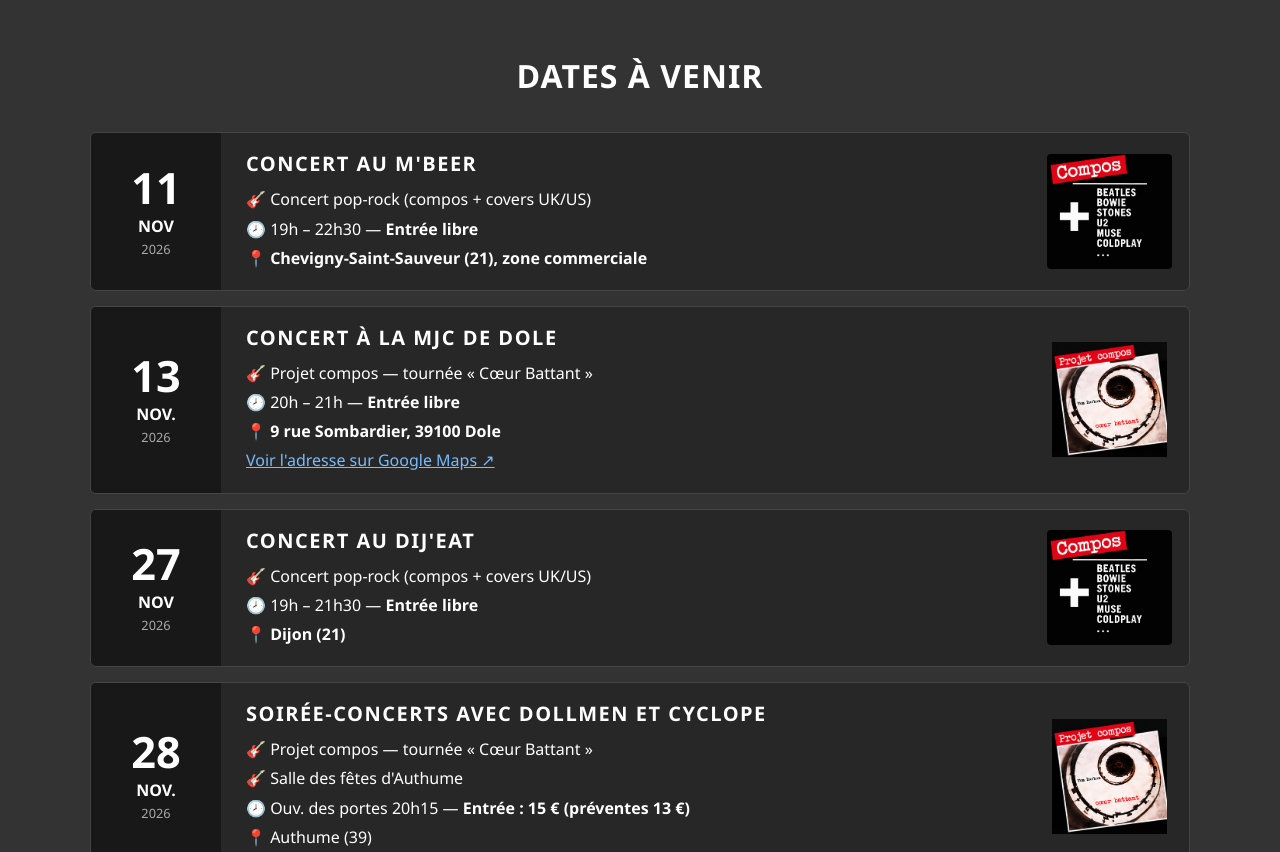
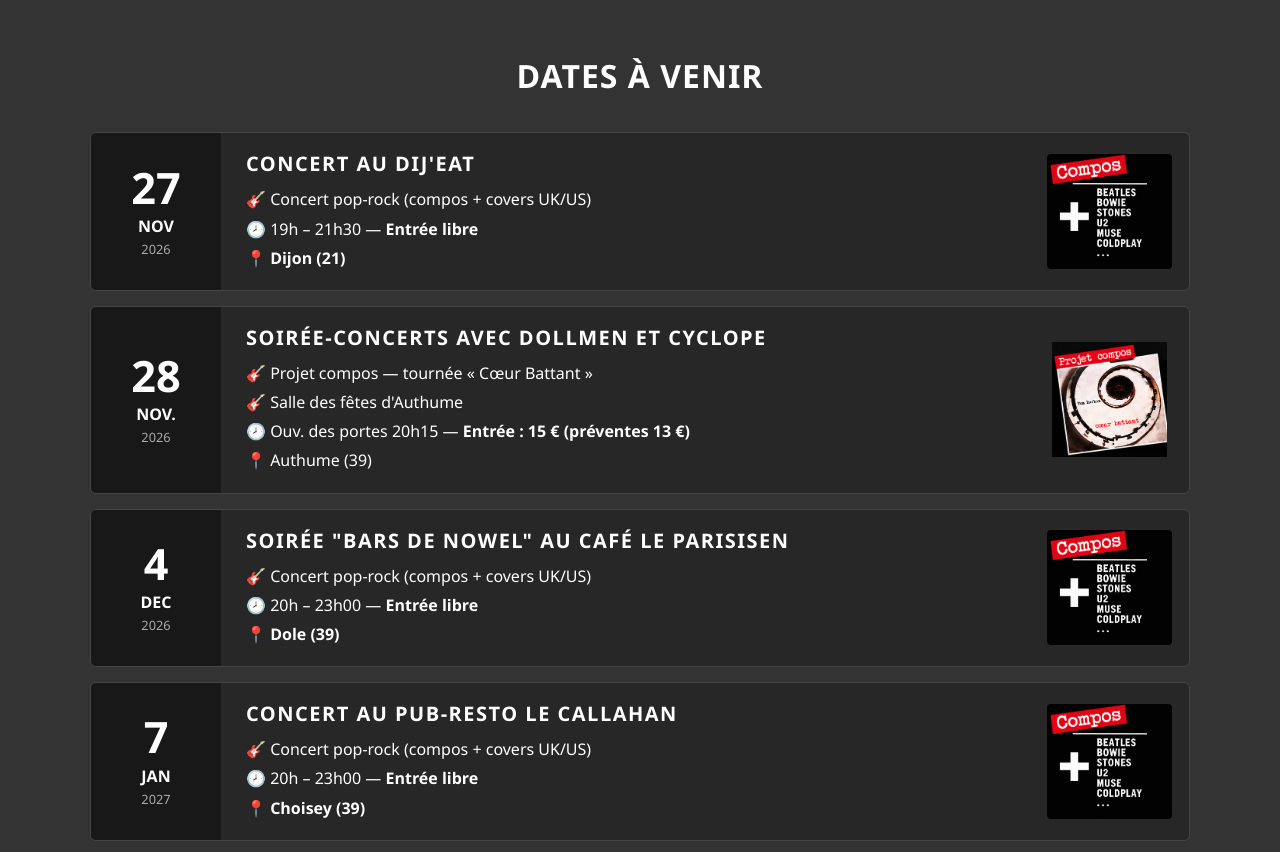
Before and after one commit to TomDarbon/TomDarbon.github.io, a plain HTML site: page dates.html in a window 1280 px wide. Shown: the part 900-1752 px from the top of the page. Drawn offline with Linux system fonts and the light colour scheme.

Commit message:
Add files via upload

```diff
--- a/dates.html
+++ b/dates.html
@@ -464,43 +464,6 @@
 
 
 
-                <!-- MBEER : COMPOS & COVERS -->
-                <div class="event-card">
-                    <div class="event-date">
-                        <span class="event-day">11</span>
-                        <span class="event-month">NOV</span>
-                        <span class="event-year">2026</span>
-                    </div>
-
-                    <div class="event-info">
-                        <h2>Concert au M'Beer</h2>
-                        <p>🎸 Concert pop-rock (compos + covers UK/US)</p>
-                        <p>🕗 19h – 22h30 — <strong>Entrée libre</strong></p>
-                        <p>📍 <strong>Chevigny-Saint-Sauveur (21), zone commerciale</strong></p>
-                    </div>
-                <img class="event-visual" src="img/visuel_compos_covers.png" alt="Visuel Compos et covers UK/US">
-                </div>
-
-
-                <!-- MJC DOLE : PROJET COMPOS -->
-                <div class="event-card">
-                    <div class="event-date">
-                        <span class="event-day">13</span>
-                        <span class="event-month">NOV.</span>
-                        <span class="event-year">2026</span>
-                    </div>
-                    <div class="event-info">
-                        <h2>Concert à la MJC de Dole</h2>
-                        <p>🎸 Projet compos — tournée « Cœur Battant »</p>
-                        <p>🕗 20h – 21h — <strong>Entrée libre</strong></p>
-                        <p>📍 <strong>9 rue Sombardier, 39100 Dole</strong></p>
-                        <p><a href="https://www.google.com/maps/search/?api=1&amp;query=9+Rue+Sombardier+39100+Dole"
-                              target="_blank" rel="noopener noreferrer"
-                              style="color:#77bcff;">Voir l'adresse sur Google Maps ↗</a></p>
-                    </div>
-                <img class="event-visual" src="img/visuel_projet_compos.png" alt="Visuel Projet compos">
-                </div>
-
                 <!-- DIJ'EAT : COMPOS & COVERS -->
                 <div class="event-card">
                     <div class="event-date">
@@ -667,6 +630,24 @@
 
 
             <table class="past-table">
+                <tr>
+                    <td>VEN. 13/11/2026</td>
+                    <td>
+                        Concert intimiste à la MJC de Dole  -
+                        Compos Coeur Battant + albums précédents
+                    </td>
+                    <td>Dole (39)</td>
+                </tr>
+
+
+                <tr>
+                    <td>MER. 11/11/2026</td>
+                    <td>
+                        Concert au M'Beer -
+                        Compos + covers UK/US
+                    </td>
+                    <td>Chevigny-St-Sauveur (21)</td>
+                </tr>
 
                 <tr>
                     <td>MER. 4/11/2026</td>
```
